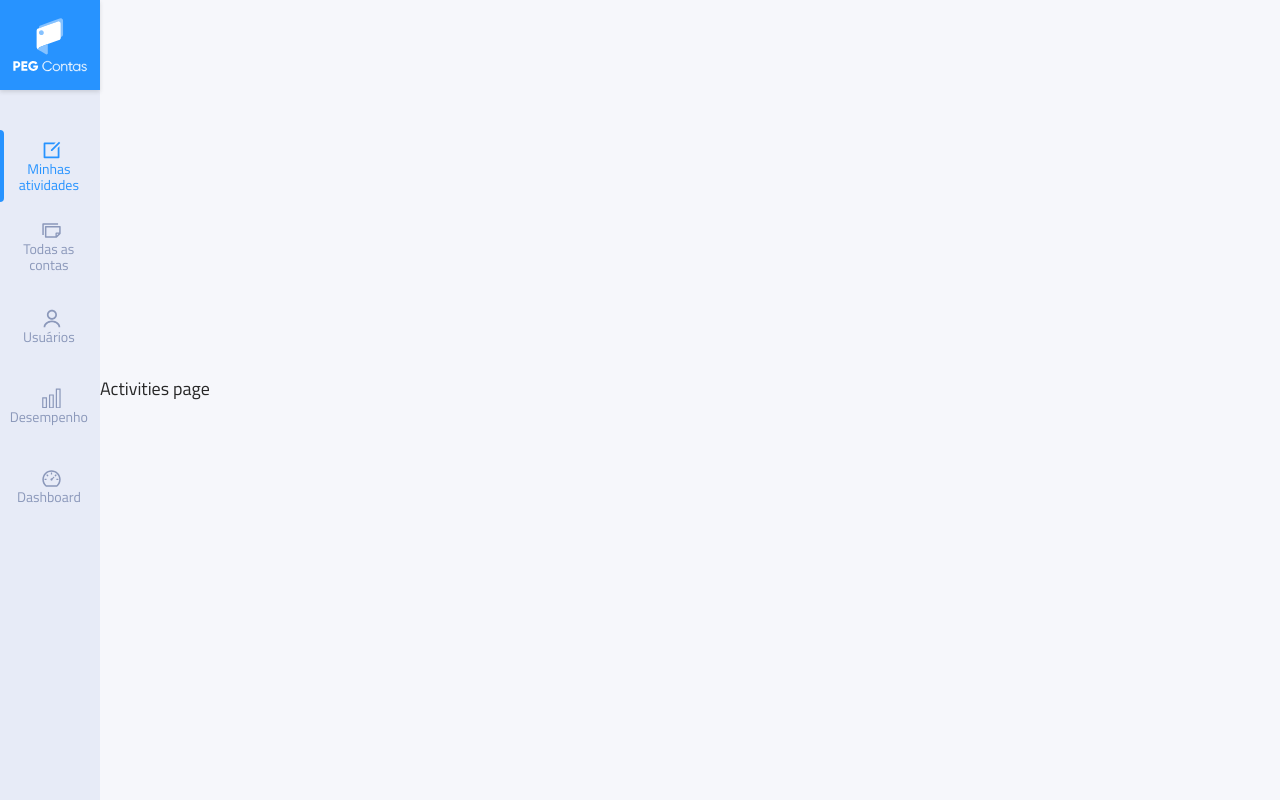
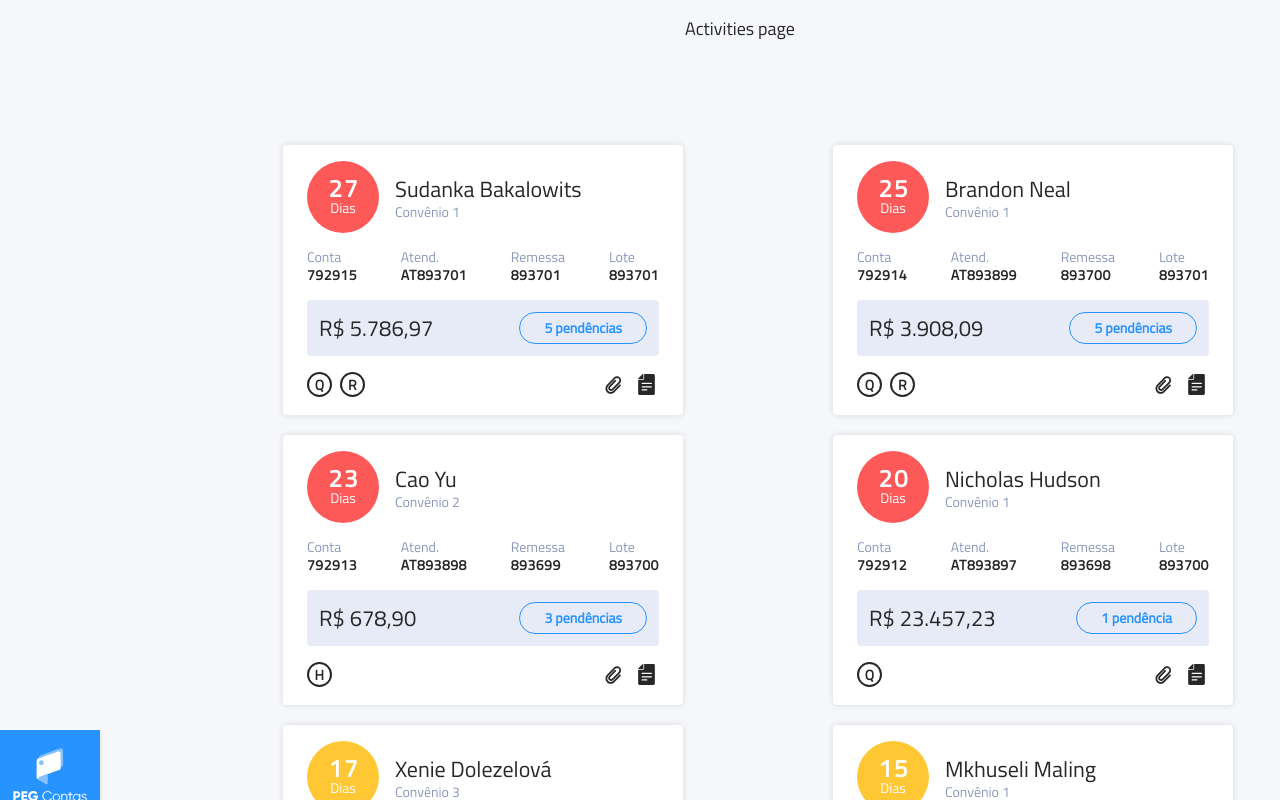
Before and after one commit to Hechprad/teste-umctec, a React (Create React App) app: page /activities in a window 1280 px wide. Shown: the top 800 px of the page. Built offline with nearby package versions, Linux system fonts and the light colour scheme; data requests are answered from the project's data file.

Commit message:
[develop] - add Card component

```diff
--- /dev/null
+++ b/src/components/Card/index.tsx
@@ -0,0 +1,64 @@
+import React from 'react'
+import { v4 } from 'uuid'
+
+import { ICard } from 'store/modules/Cards/types'
+import { formatMoney } from 'utils'
+
+import IconExporter from 'components/IconExporter'
+
+import * as s from './styles'
+
+interface ICardComponent {
+  cardData: ICard
+}
+
+const CardComponent: React.FC<ICardComponent> = ({ cardData, ...rest }) => (
+  <s.Wrapper {...rest}>
+    <s.Header>
+      <s.StartItems>
+        <s.Days status={cardData.status}>
+          <s.DaysText>{cardData.days}</s.DaysText>
+          <s.Text color="white1">{cardData.days > 1 ? 'Dias' : 'Dia'}</s.Text>
+        </s.Days>
+        <s.TitleContent>
+          <s.Name>{cardData.patientName}</s.Name>
+          <s.LabelText>{cardData.healthInsurance}</s.LabelText>
+        </s.TitleContent>
+      </s.StartItems>
+      {/* <s.EndItems>
+      <s.Checkbox />
+      </s.EndItems> */}
+    </s.Header>
+    <s.LabelsWrapper>
+      {cardData.billSources.map(item => (
+        <s.Label key={v4()}>
+          <s.LabelText>{item.label}</s.LabelText>
+          <s.LabelValue>{item.value}</s.LabelValue>
+        </s.Label>
+      ))}
+    </s.LabelsWrapper>
+    <s.Amount>
+      <s.AmountValue>{formatMoney(cardData.value)}</s.AmountValue>
+      <s.Tag>
+        <s.Pendencies>{`${cardData.pendencies} ${
+          cardData.pendencies > 1 ? 'pendências' : 'pendência'
+        }`}</s.Pendencies>
+      </s.Tag>
+    </s.Amount>
+    <s.Footer>
+      <s.StartItems>
+        {cardData.billTypes.map(billType => (
+          <s.BillType key={v4()}>
+            <s.LabelValue>{billType}</s.LabelValue>{' '}
+          </s.BillType>
+        ))}
+      </s.StartItems>
+      <s.EndItems>
+        <IconExporter name="attachment" color="gray4" width={25} height={25} />
+        <IconExporter name="document" color="gray4" width={25} height={25} />
+      </s.EndItems>
+    </s.Footer>
+  </s.Wrapper>
+)
+
+export default CardComponent
--- /dev/null
+++ b/src/components/Card/styles.ts
@@ -0,0 +1,198 @@
+import styled from 'styled-components'
+import { themeColors } from 'styles/theme'
+
+export const Wrapper = styled.div`
+  background-color: ${({ theme }) => theme.colors.white1};
+  display: flex;
+  flex-direction: column;
+  align-items: center;
+  justify-content: flex-start;
+  width: 400px;
+  height: 270px;
+  box-shadow: ${({ theme }) => theme.shadows.gray2};
+  border-radius: ${({ theme }) => theme.spacing(1 / 2)}px;
+  padding: ${({ theme }) => `${theme.spacing(2)}px ${theme.spacing(3)}px`};
+`
+
+export const Header = styled.div`
+  display: flex;
+  align-items: center;
+  justify-content: space-between;
+  width: 100%;
+  height: 72px;
+`
+
+export const StartItems = styled.div`
+  display: flex;
+  align-items: center;
+  justify-content: flex-start;
+`
+
+interface IDays {
+  status: 'DELAYED' | 'WARNING' | 'GOOD'
+}
+
+export const Days = styled.div<IDays>`
+  display: flex;
+  align-items: center;
+  justify-content: center;
+  flex-direction: column;
+  background-color: ${({ theme, status }) => {
+    switch (status) {
+      case 'DELAYED':
+        return theme.colors.redOrange1
+      case 'WARNING':
+        return theme.colors.yellow1
+      case 'GOOD':
+        return theme.colors.green1
+      default:
+        return theme.colors.green1
+    }
+  }};
+  border-radius: 50%;
+  width: 72px;
+  height: 72px;
+
+  p {
+    text-align: center;
+    width: 100%;
+  }
+  p + p {
+    margin-top: 2px;
+  }
+  p:first-child {
+    margin-left: 2px;
+  }
+`
+
+export const DaysText = styled.p`
+  font-weight: 600;
+  letter-spacing: 2px;
+  line-height: 20px;
+  font-size: 24px;
+  color: ${({ theme }) => theme.colors.white1};
+`
+
+interface IText {
+  color?: keyof typeof themeColors
+}
+
+export const Text = styled.p<IText>`
+  ${({ theme }) => theme.fontTypes.caption}
+  color: ${({ theme, color }) =>
+    color ? theme.colors[color] : theme.colors.gray4};
+`
+
+export const TitleContent = styled.div`
+  display: flex;
+  flex-direction: column;
+  align-items: center;
+  justify-content: flex-start;
+  padding-left: ${({ theme }) => theme.spacing(2)}px;
+
+  p {
+    text-align: start;
+    width: 100%;
+  }
+`
+
+export const Name = styled.p`
+  ${({ theme }) => theme.fontTypes.title}
+  color: ${({ theme }) => theme.colors.gray4};
+`
+
+export const LabelText = styled.p`
+  ${({ theme }) => theme.fontTypes.caption}
+  color: ${({ theme }) => theme.colors.gray3};
+`
+
+export const LabelValue = styled.p`
+  ${({ theme }) => theme.fontTypes.body}
+  font-weight: 600;
+  letter-spacing: 0.5px;
+  color: ${({ theme }) => theme.colors.gray4};
+`
+
+export const LabelsWrapper = styled.div`
+  display: flex;
+  align-items: center;
+  justify-content: space-between;
+  width: 100%;
+  margin-top: ${({ theme }) => theme.spacing(2)}px;
+
+  p {
+    text-align: start;
+    width: 100%;
+  }
+`
+
+export const Label = styled.div`
+  display: flex;
+  flex-direction: column;
+  align-items: center;
+  justify-content: flex-start;
+`
+
+export const Amount = styled.div`
+  background-color: ${({ theme }) => theme.colors.blue1};
+  display: flex;
+  align-items: center;
+  justify-content: space-between;
+  width: 100%;
+  border-radius: ${({ theme }) => theme.spacing(1 / 2)}px;
+  padding: ${({ theme }) => theme.spacing(3 / 2)}px;
+  margin-top: ${({ theme }) => theme.spacing(2)}px;
+`
+
+export const AmountValue = styled.p`
+  ${({ theme }) => theme.fontTypes.title}
+  color: ${({ theme }) => theme.colors.gray4};
+`
+
+export const Tag = styled.div`
+  display: flex;
+  align-items: center;
+  justify-content: center;
+  height: 32px;
+  border-radius: 50px;
+  border: 1px solid ${({ theme }) => theme.colors.blue2};
+  padding: ${({ theme }) => `${theme.spacing(1)}px ${theme.spacing(3)}px`};
+`
+
+export const Pendencies = styled.p`
+  ${({ theme }) => theme.fontTypes.caption}
+  font-weight: 600;
+  color: ${({ theme }) => theme.colors.blue2};
+`
+
+export const Footer = styled.div`
+  display: flex;
+  align-items: center;
+  justify-content: space-between;
+  width: 100%;
+  margin-top: ${({ theme }) => theme.spacing(2)}px;
+`
+
+export const BillType = styled.div`
+  display: flex;
+  align-items: center;
+  justify-content: center;
+  border-radius: 50px;
+  width: 25px;
+  height: 25px;
+  border: 2px solid ${({ theme }) => theme.colors.gray4};
+
+  & + & {
+    margin-left: ${({ theme }) => theme.spacing(1)}px;
+  }
+`
+
+export const EndItems = styled.div`
+  display: flex;
+  align-items: center;
+  justify-content: flex-end;
+
+  svg + svg {
+    margin-left: ${({ theme }) => theme.spacing(1)}px;
+  }
+`
--- a/src/pages/Activities/index.tsx
+++ b/src/pages/Activities/index.tsx
@@ -1,10 +1,14 @@
 import React, { useEffect, useState } from 'react'
+import { useSelector } from 'react-redux'
+import { v4 } from 'uuid'
 
+import Card from 'components/Card'
 import Menu from 'components/Menu'
-import { useSelector } from 'react-redux'
 
 import { IActivitiesState, IActivity } from 'store/modules/Activities/types'
+import { ICardsState } from 'store/modules/Cards/types'
 import { useGetActivities } from 'hooks/useGetActivities'
+import { useGetCards } from 'hooks/useGetCards'
 import IState from 'store/types'
 
 import * as s from './styles'
@@ -22,7 +26,18 @@ const Activities: React.FC = () => {
     hasError: state.activities.hasError,
   }))
 
+  const {
+    data: cardsData,
+    isLoading: cardsIsLoading,
+    hasError: cardsHasError,
+  } = useSelector<IState, ICardsState>(state => ({
+    data: state.cards.data,
+    isLoading: state.cards.isLoading,
+    hasError: state.cards.hasError,
+  }))
+
   useGetActivities()
+  useGetCards()
 
   useEffect(() => {
     if (activitiesData) {
@@ -30,12 +45,17 @@ const Activities: React.FC = () => {
     }
   }, [activitiesData])
 
-  console.log(activitiesData)
-
   return (
     <s.Wrapper>
       <Menu />
-      <s.PageTitle>Activities page</s.PageTitle>
+      <s.MainContent>
+        <s.PageTitle>Activities page</s.PageTitle>
+        <s.Cards>
+          {cardsData?.map(card => (
+            <Card key={v4()} cardData={card} />
+          ))}
+        </s.Cards>
+      </s.MainContent>
     </s.Wrapper>
   )
 }
--- a/src/pages/Activities/styles.ts
+++ b/src/pages/Activities/styles.ts
@@ -4,8 +4,8 @@ export const Wrapper = styled.div`
   display: flex;
   align-items: center;
   justify-content: flex-start;
-  width: 100vw;
-  height: 100vh;
+  width: 100%;
+  height: 100%;
 `
 
 export const Section = styled.section`
@@ -21,5 +21,29 @@ export const Section = styled.section`
 export const PageTitle = styled.h3`
   ${({ theme }) => theme.fontTypes.heading}
   color: ${({ theme }) => theme.colors.gray4};
+  width: 100%;
+  text-align: center;
   margin: ${({ theme }) => `${theme.spacing(2)}px 0 ${theme.spacing(5)}px`};
 `
+
+export const MainContent = styled.section`
+  display: flex;
+  flex-direction: column;
+  align-items: center;
+  justify-content: flex-start;
+  width: 100%;
+  height: 100%;
+  padding-bottom: ${({ theme }) => `${theme.spacing(5)}px`};
+  margin-left: 100px;
+`
+
+export const Cards = styled.div`
+  display: grid;
+  grid-template-columns: repeat(auto-fill, minmax(400px, 1fr));
+  grid-gap: 20px;
+  justify-items: center;
+  width: 100%;
+  height: 100%;
+  margin: ${({ theme }) => `${theme.spacing(8)}px`};
+  margin-left: 100px;
+`
--- a/src/store/modules/Cards/types.ts
+++ b/src/store/modules/Cards/types.ts
@@ -8,7 +8,7 @@ export interface ICard {
   activityId: number
   patientName: string
   days: number
-  status: string
+  status: 'DELAYED' | 'WARNING' | 'GOOD'
   healthInsurance: string
   billSources: IBillSources[]
   value: number
--- a/src/styles/global.ts
+++ b/src/styles/global.ts
@@ -8,6 +8,16 @@ export default createGlobalStyle`
     font-family: 'TitilliumWeb';
     src: local('TitilliumWeb'),
     url(${TitilliumWeb}) format('truetype');
+  }
+  html {
+    height: 100%;
+  }
+
+  #root {
+    display: flex;
+    flex-direction: column;
+    min-height: 100vh;
+    width: 100vw;
   }
 
   * {
@@ -48,4 +58,20 @@ export default createGlobalStyle`
   ul {
     list-style-type: none;
   }
+/* ------------------------------- */
+
+
+  /* .main-content {
+    display: flex;
+    flex-grow: 1;
+    flex-shrink: 0;
+    flex-basis: auto;
+    justify-content: center;
+    flex-direction: column;
+    background-color: ${props => props.theme.colors.gray1};
+
+    @media screen and (max-width: 1280px) {
+      margin-top: 14px;
+    }
+  } */
 `
--- a/src/styles/theme.ts
+++ b/src/styles/theme.ts
@@ -16,7 +16,8 @@ export const themeColors = {
 }
 
 export const shadows = {
-  gray1: '0px 2px 4px rgba(39, 39, 39, 0.14)',
+  gray1: '0px 4px 4px rgba(39, 39, 39, 0.14)',
+  gray2: '0px 0px 6px rgba(39, 39, 39, 0.14)',
 }
 
 const genericFontType = {
```
